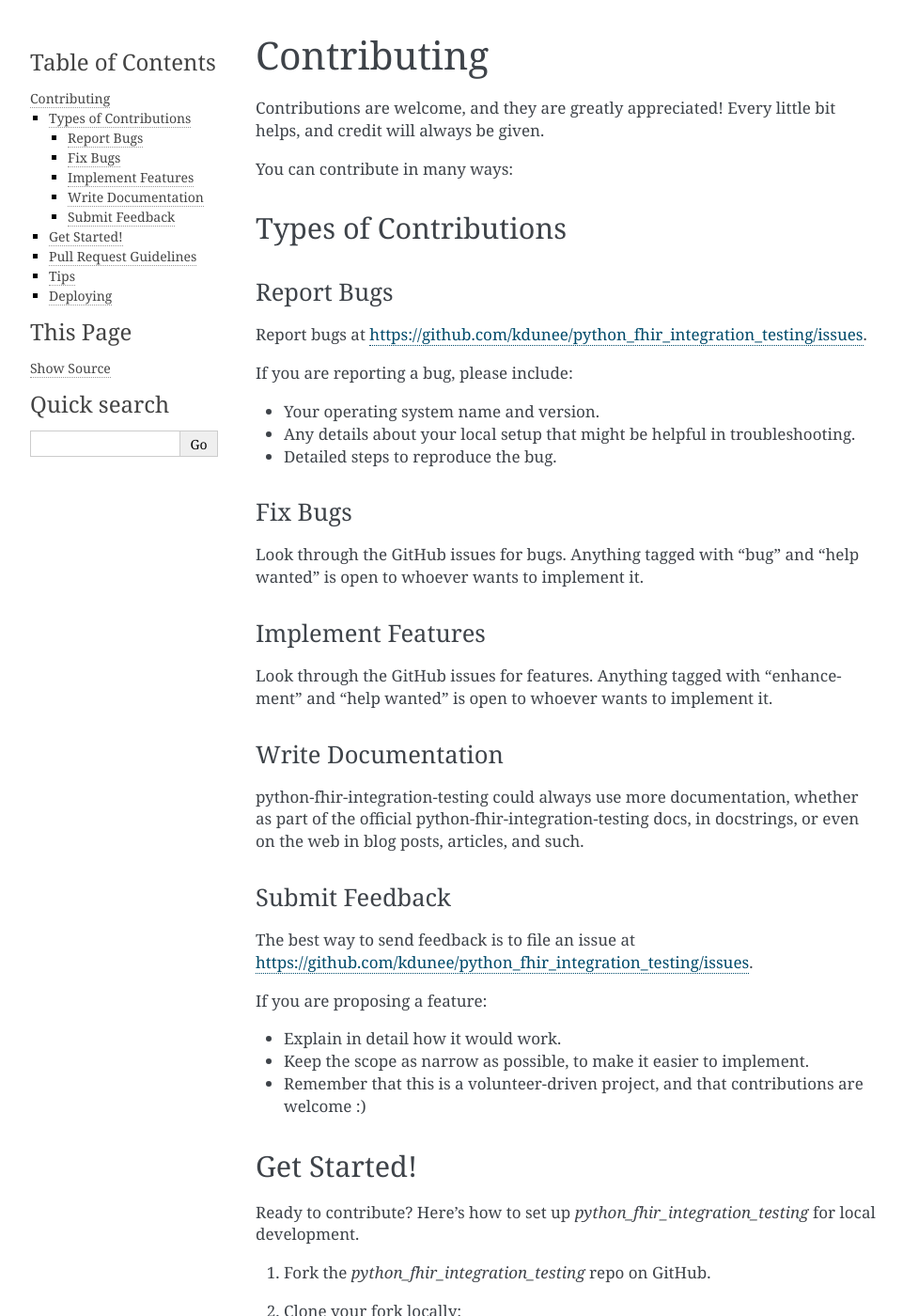
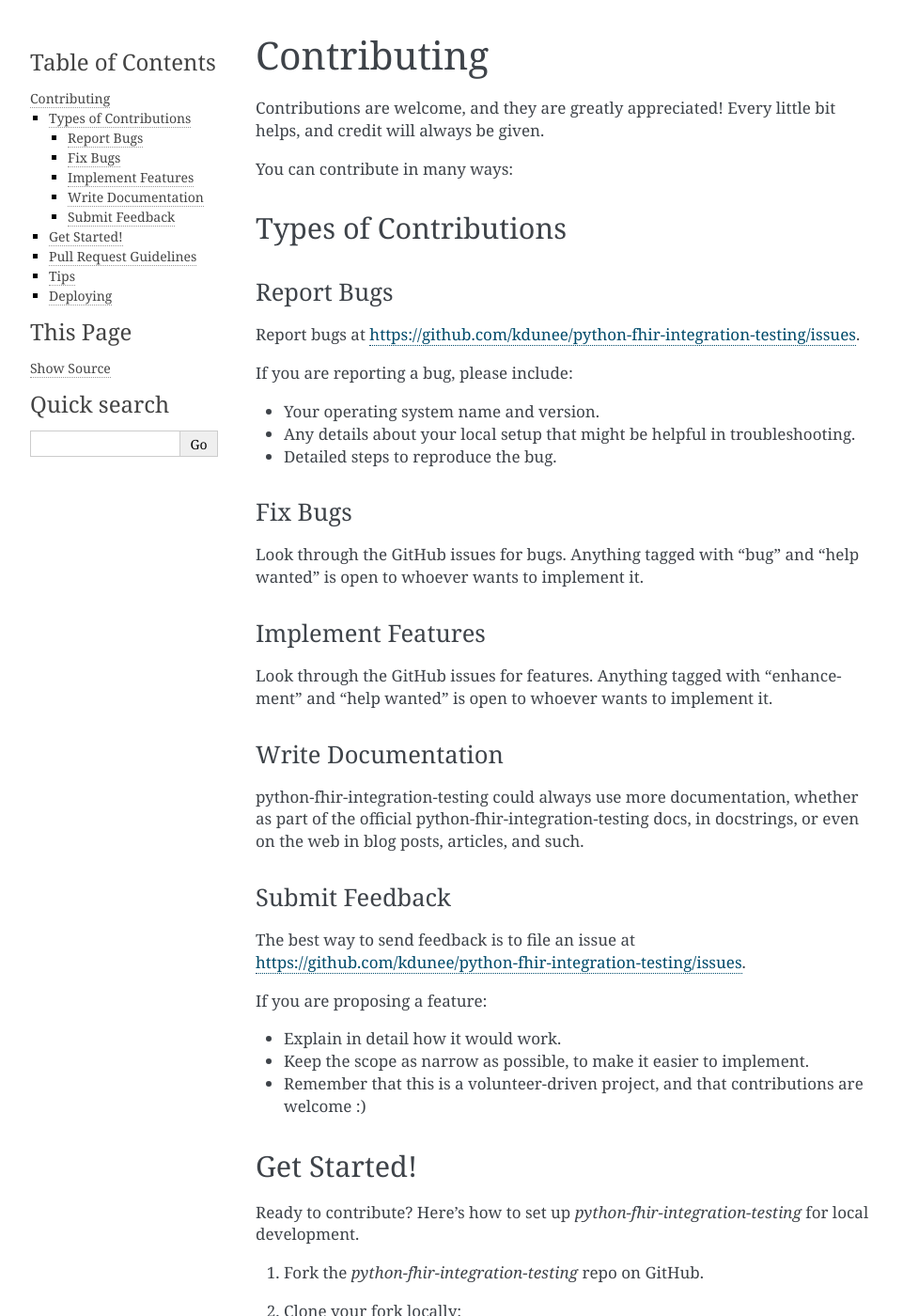
Before and after one commit to kdunee/pyembeddedfhir, a Sphinx documentation site: the page built from docs/contributing.rst, in a window 1280 px wide and 1400 px high. Shown: the whole window at 94% size, without its empty margins (148-1109 px from the left). Built offline with Sphinx 7.4.7, drawn with Linux system fonts in a browser that asks for light colours; pages that are not in the unit, such as notebooks, are missing from menus; some of the changed text lies outside the part shown.

Commit message:
Fixed repository paths

```diff
--- a/CONTRIBUTING.rst
+++ b/CONTRIBUTING.rst
@@ -15,7 +15,7 @@ Types of Contributions
 Report Bugs
 ~~~~~~~~~~~
 
-Report bugs at https://github.com/kdunee/python_fhir_integration_testing/issues.
+Report bugs at https://github.com/kdunee/python-fhir-integration-testing/issues.
 
 If you are reporting a bug, please include:
 
@@ -45,7 +45,7 @@ articles, and such.
 Submit Feedback
 ~~~~~~~~~~~~~~~
 
-The best way to send feedback is to file an issue at https://github.com/kdunee/python_fhir_integration_testing/issues.
+The best way to send feedback is to file an issue at https://github.com/kdunee/python-fhir-integration-testing/issues.
 
 If you are proposing a feature:
 
@@ -57,12 +57,12 @@ If you are proposing a feature:
 Get Started!
 ------------
 
-Ready to contribute? Here's how to set up `python_fhir_integration_testing` for local development.
+Ready to contribute? Here's how to set up `python-fhir-integration-testing` for local development.
 
-1. Fork the `python_fhir_integration_testing` repo on GitHub.
+1. Fork the `python-fhir-integration-testing` repo on GitHub.
 2. Clone your fork locally::
 
-    $ git clone git@github.com:your_name_here/python_fhir_integration_testing.git
+    $ git clone git@github.com:your_name_here/python-fhir-integration-testing.git
 
 3. Install your local copy into a virtualenv. Assuming you have virtualenvwrapper installed, this is how you set up your fork for local development::
 
@@ -103,7 +103,7 @@ Before you submit a pull request, check that it meets these guidelines:
    your new functionality into a function with a docstring, and add the
    feature to the list in README.rst.
 3. The pull request should work for Python 3.5, 3.6, 3.7 and 3.8, and for PyPy. Check
-   https://travis-ci.com/kdunee/python_fhir_integration_testing/pull_requests
+   https://app.travis-ci.com/github/kdunee/python-fhir-integration-testing/pull_requests
    and make sure that the tests pass for all supported Python versions.
 
 Tips
--- a/setup.py
+++ b/setup.py
@@ -38,7 +38,7 @@ setup(
     packages=find_packages(include=['python_fhir_integration_testing', 'python_fhir_integration_testing.*']),
     test_suite='tests',
     tests_require=test_requirements,
-    url='https://github.com/kdunee/python_fhir_integration_testing',
+    url='https://github.com/kdunee/python-fhir-integration-testing',
     version='0.1.0',
     zip_safe=False,
 )
```
Also changed, not shown: README.rst (+4 -4 lines), docs/installation.rst (+4 -4 lines), .travis.yml.
